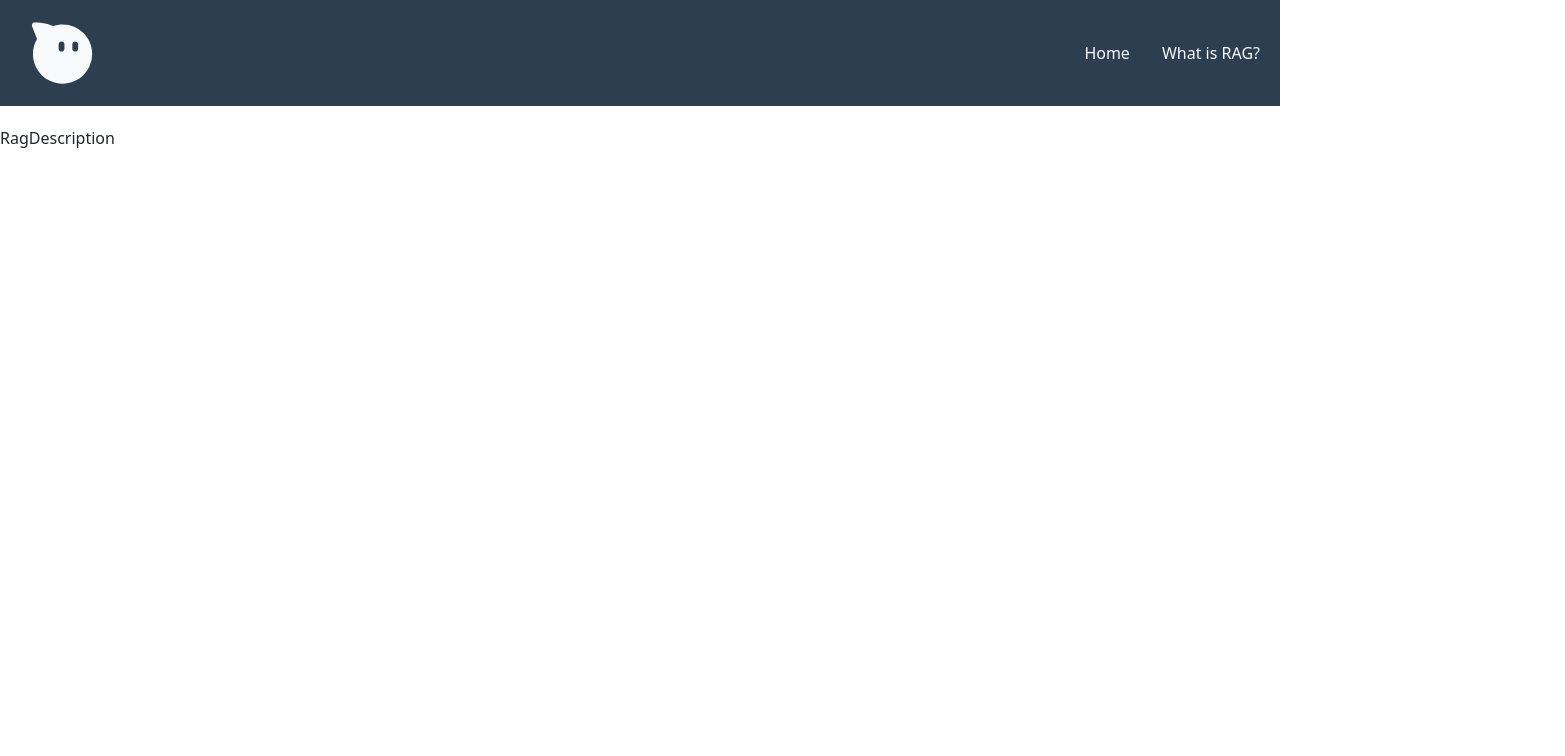
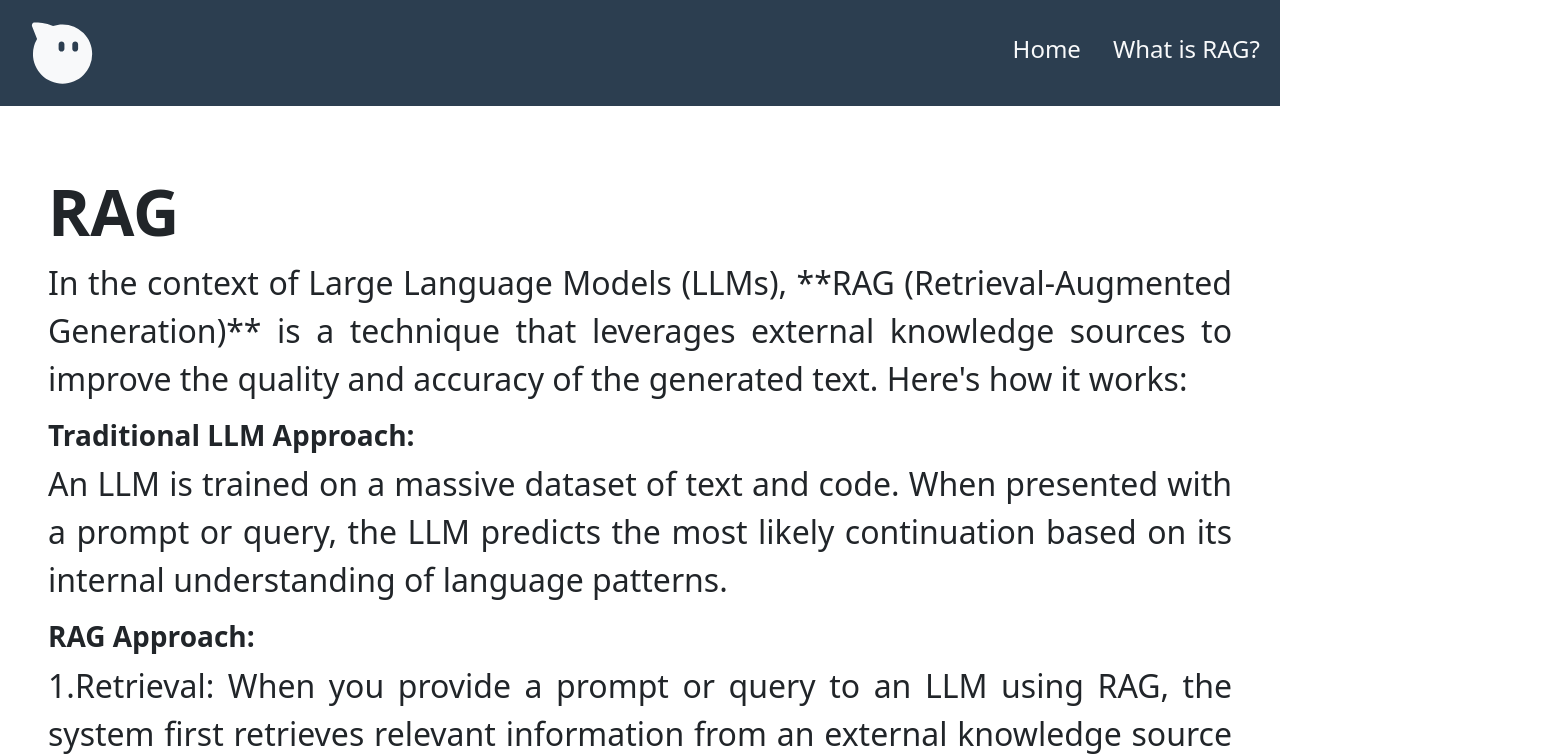
Before and after one commit to zarzamoraati/rag_front, a React (Vite) app: page /#/rag in a window 1280 px wide. Shown: the top 756 px of the page, 1565 px wide, since content can reach past the window. Built offline with nearby package versions, Linux system fonts and the light colour scheme.

Commit message:
add description

```diff
--- a/src/components/Layout.tsx
+++ b/src/components/Layout.tsx
@@ -17,8 +17,10 @@ export const Layout = () => {
                  style={{width:"100px", height:"80px", borderRadius:"20%"}}/>
                 </a>
                 <ul className="navbar-nav gap-3">
-                  <Link to="/" className="nav-link link-light link-opacity-75-hover">Home</Link>
-                  <Link to="/rag" className="nav-link link-light link-opacity-75-hover">What is RAG?</Link>
+                  <Link
+
+                  to="/" className="nav-link link-light link-opacity-75-hover"><h4>Home</h4></Link>
+                  <Link to="/rag" className="nav-link link-light link-opacity-75-hover"><h4>What is RAG?</h4></Link>
                 </ul>
               </div>
           </div>
--- a/src/pages/RagDescription.tsx
+++ b/src/pages/RagDescription.tsx
@@ -1,6 +1,46 @@
-
 export const RagDescription = () => {
   return (
-    <div>RagDescription</div>
+    <div>
+      <section className="p-5">
+        <h1>RAG</h1>
+      <p>
+      In the context of Large Language Models (LLMs), **RAG (Retrieval-Augmented Generation)** is a technique that leverages external knowledge sources to improve the quality and accuracy of the generated text. Here's how it works:</p>
+
+      <h3>
+      Traditional LLM Approach:
+      </h3>
+      <p> An LLM is trained on a massive dataset of text and code.
+          When presented with a prompt or query, the LLM predicts the most likely continuation based on its internal understanding of language patterns.
+      </p>
+
+
+      <h3>RAG Approach:</h3>
+
+
+     <p>1.Retrieval: When you provide a prompt or query to an LLM using RAG, the system first retrieves relevant information from an external knowledge source (e.g., Wikipedia articles, databases, custom documents).
+      2. **Augmentation:** The retrieved information is then used to enrich the prompt or query before being fed to the LLM. This additional context helps the LLM generate more informed and factually accurate responses.
+      3. **Generation:** Finally, the LLM uses its knowledge and the augmented prompt to generate the final text output.</p>
+      <img src="public/images/RAG.png" alt="RAG Diagram"/>
+
+      <h3>Benefits of RAG:</h3>
+      <p>
+
+      - **Improved Factuality:** By incorporating external knowledge, RAG can reduce the risk of LLMs generating factually incorrect or misleading information.
+      - **Enhanced Relevance:** RAG helps LLMs stay on topic and provide more relevant responses to user queries.
+      - **Domain-Specific Expertise:** You can tailor the knowledge sources to specific domains, allowing the LLM to become an expert in those areas.
+      </p>
+
+      <h3>Challenges of RAG:</h3>
+      <p>
+
+
+      - Knowledge Source Management:** Selecting, maintaining, and ensuring the quality of external knowledge sources is crucial for accurate results.
+      - Scalability:** Integrating and processing information from multiple knowledge sources can become computationally expensive, especially for large-scale applications.
+      - Accuracy of Retrieved Information:** The accuracy of the final output is still dependent on the accuracy of the retrieved information.
+
+      Overall, RAG is a valuable technique for enhancing the capabilities of LLMs. By providing them with access to relevant external knowledge, RAG helps LLMs generate more accurate, informative, and contextually relevant text.**
+      </p>
+      </section>
+    </div>
   )
 }
--- a/src/style.css
+++ b/src/style.css
@@ -4,6 +4,7 @@
     --letter-color:#EAECEE;
     --response-area:#e6e9eb;
     --button-question: #f59907;
+    --leter-size:2rem
 }
 
 nav{
@@ -18,8 +19,21 @@ nav{
 .navbar-collapse{
     display: flex;
     justify-content: space-between;
-
-
+}
+h1,h3{
+    font-weight:bold;
+}
+section{
+    text-align: justify;
+}
+h1{
+    font-size: 4rem;
+}
+h2{
+    font-size: 3rem;
+}
+p{
+    font-size: var(--leter-size);
 }
 button{
     background-color: var(--button-question);
```
